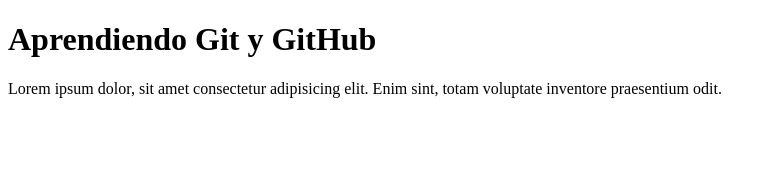
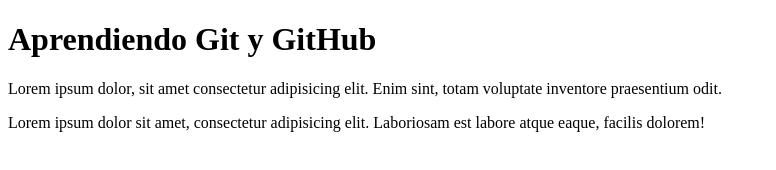
Before and after one commit to IstvanArpad/git-desde-cero, a plain HTML site: page index.html in a window 1280 px wide. Shown: the whole page, without its empty margins (0-776 px from the left). Drawn offline with Linux system fonts and the light colour scheme.

Commit message:
sigo probando por aca

```diff
--- a/index.html
+++ b/index.html
@@ -12,5 +12,9 @@
       Lorem ipsum dolor, sit amet consectetur adipisicing elit. Enim sint, totam
       voluptate inventore praesentium odit.
     </p>
+    <p>
+      Lorem ipsum dolor sit amet, consectetur adipisicing elit. Laboriosam est
+      labore atque eaque, facilis dolorem!
+    </p>
   </body>
 </html>
```
